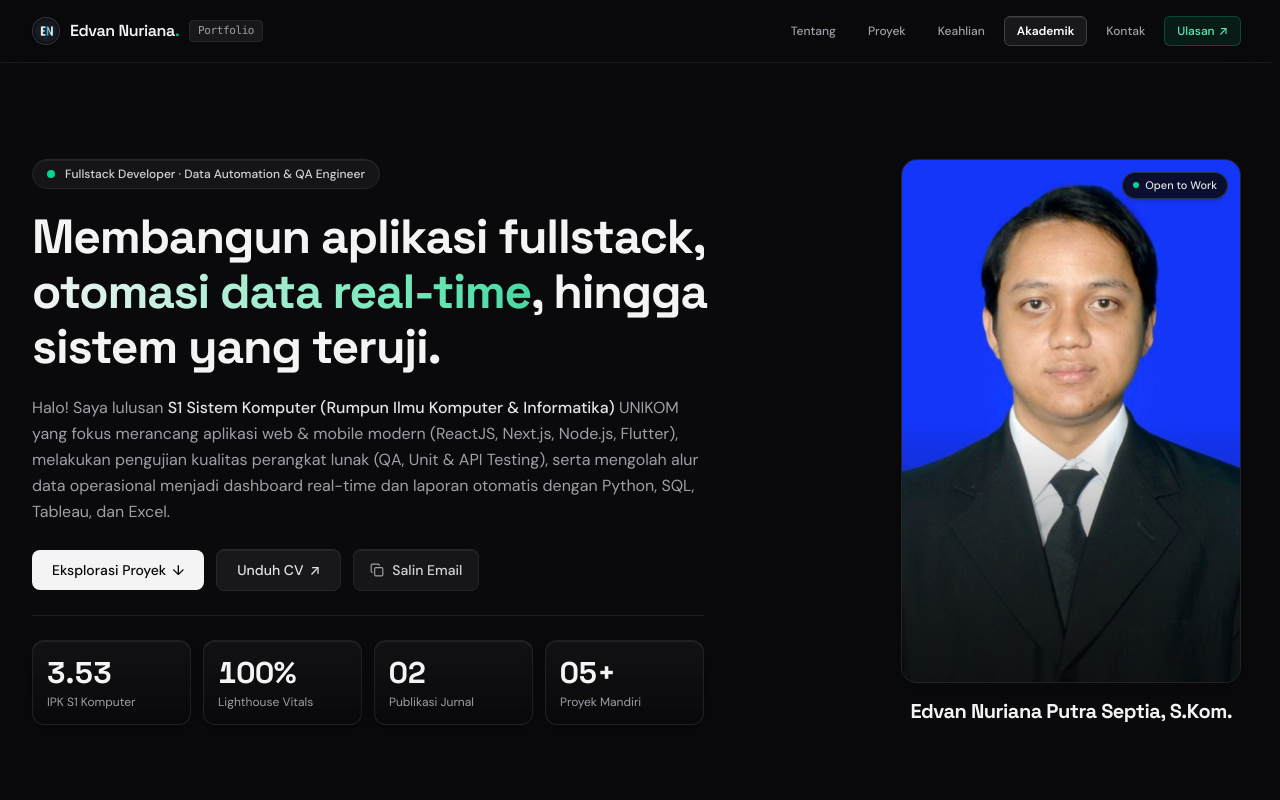
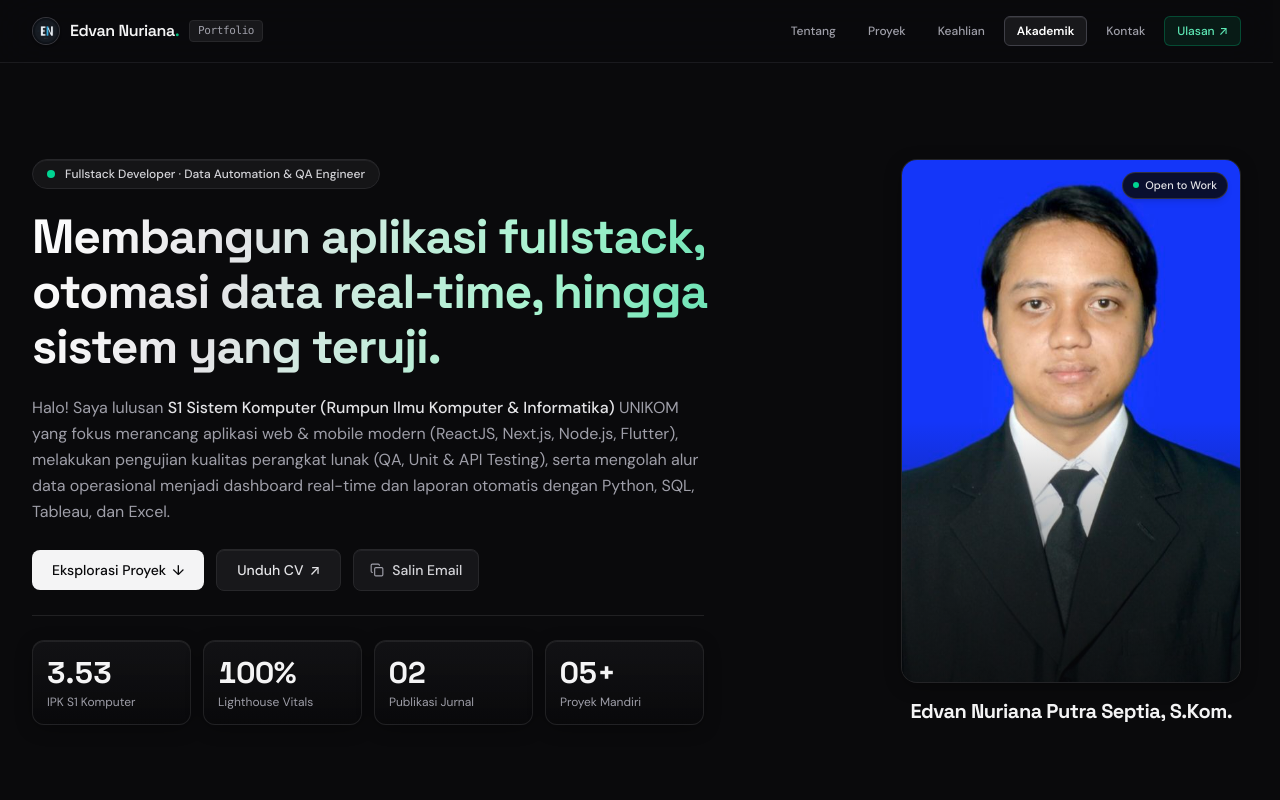
Before and after one commit to EdvanVPRoject/portofolio, a Next.js app: page / in a window 1280 px wide. Shown: the top 800 px of the page. Built offline with nearby package versions, Linux system fonts and the light colour scheme.

Commit message:
style: apply full shimmer gradient to entire hero headline

```diff
--- a/src/app/globals.css
+++ b/src/app/globals.css
@@ -156,13 +156,16 @@ body {
 }
 
 .text-gradient-shimmer {
+  color: #f4f4f5;
   background: linear-gradient(
-    90deg,
-    #f4f4f5 0%,
-    #6ee7b7 35%,
+    105deg,
+    #ffffff 0%,
+    #e4e4e7 12%,
+    #a7f3d0 30%,
     #34d399 50%,
-    #a7f3d0 65%,
-    #f4f4f5 100%
+    #6ee7b7 70%,
+    #d1fae5 85%,
+    #ffffff 100%
   );
   background-size: 220% auto;
   -webkit-background-clip: text;
--- a/src/app/page.tsx
+++ b/src/app/page.tsx
@@ -1265,11 +1265,10 @@ export default function PortfolioPage() {
                   <span>Fullstack Developer · Data Automation &amp; QA Engineer</span>
                 </div>
 
-                {/* Main Headline with Subtle Shimmer */}
+                {/* Main Headline with Full Gradient Shimmer */}
                 <div className="animate-fade-in-up delay-75">
-                  <h1 className="font-heading text-2xl sm:text-4xl lg:text-5xl font-bold tracking-tight text-zinc-100 leading-[1.18] sm:leading-[1.15]">
-                    Membangun aplikasi fullstack,{' '}
-                    <span className="text-gradient-shimmer">otomasi data real-time</span>, hingga sistem yang teruji.
+                  <h1 className="font-heading text-2xl sm:text-4xl lg:text-5xl font-bold tracking-tight leading-[1.18] sm:leading-[1.15] text-gradient-shimmer">
+                    Membangun aplikasi fullstack, otomasi data real-time, hingga sistem yang teruji.
                   </h1>
                 </div>
 
```
